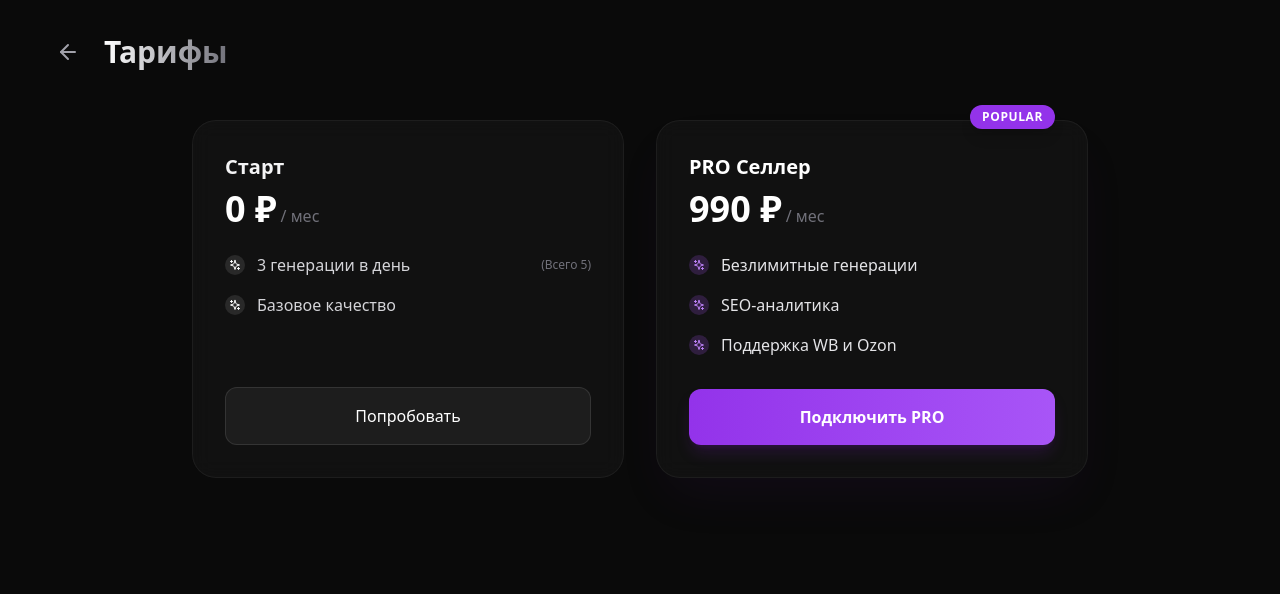
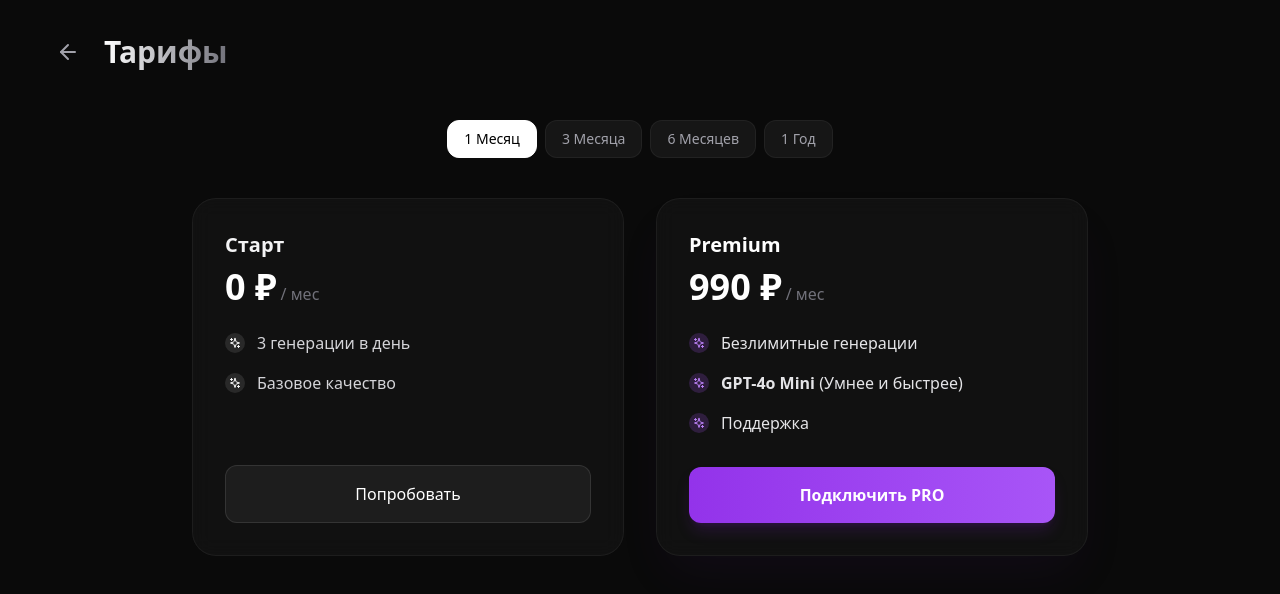
Before and after one commit to Samvel369/wb-ai-scribe, a Next.js app: page /pricing in a window 1280 px wide. Shown: the top 594 px of the page. Built offline with nearby package versions, Linux system fonts and the light colour scheme.

Commit message:
допилил сайт, предварительно готовк подключения в хостинг! 16.02.2026

```diff
--- a/src/app/api/generate/route.ts
+++ b/src/app/api/generate/route.ts
@@ -4,10 +4,10 @@ import { createRouteHandlerClient } from "@supabase/auth-helpers-nextjs";
 import { cookies } from "next/headers";
 
 // Инициализация клиента
-// Используем переменную окружения AI_BASE_URL для переключения между провайдерами (OpenAI, VseGPT, ProxyAPI)
+// Используем переменную окружения OPENAI_BASE_URL для перечеключения между провайдерами (OpenAI, VseGPT, ProxyAPI)
 const openai = new OpenAI({
-    apiKey: process.env.AI_API_KEY || "dummy",
-    baseURL: process.env.AI_BASE_URL || "https://api.openai.com/v1",
+    apiKey: process.env.OPENAI_API_KEY || "dummy",
+    baseURL: process.env.OPENAI_BASE_URL || "https://api.openai.com/v1",
 });
 
 export async function POST(req: Request) {
@@ -21,9 +21,13 @@ export async function POST(req: Request) {
         const { data: { session }, error: sessionError } = await supabase.auth.getSession();
 
         if (sessionError || !session) {
-            // Если нет сессии и не демо режим - ошибка
-            if (!process.env.AI_API_KEY || process.env.AI_API_KEY === "dummy") {
-                // Demo mode logic continues below...
+            // Если нет сессии и не демо режим (проверяем по наличию реального ключа)
+            if (!process.env.OPENAI_API_KEY) {
+                // Если ключа нет, то это демо режим без авторизации (теоретически)
+                // Но у нас логика завязана на пользователях.
+                // Если мы хотим пускать гостей - это отдельная история.
+                // Пока считаем что без ключа и без сессии - нельзя.
+                return NextResponse.json({ error: "Unauthorized" }, { status: 401 });
             } else {
                 return NextResponse.json({ error: "Unauthorized" }, { status: 401 });
             }
@@ -59,13 +63,25 @@ export async function POST(req: Request) {
         // Логика поддневного лимита
         const FREE_LIMIT = 3;
 
-        if (userId && profile && !profile.is_premium) {
+        // Если пользователь Premium, пропускаем проверку лимитов
+        const isPremium = profile?.is_premium === true;
+
+        if (userId && profile && !isPremium) {
             const now = new Date();
             const lastReset = profile.last_reset_at ? new Date(profile.last_reset_at) : new Date(0);
 
-            // Сбрасываем счетчик, если наступил новый день (по UTC или локальному времени сервера)
-            // Простое сравнение по дате
-            if (now.toDateString() !== lastReset.toDateString()) {
+            // Логирование для отладки
+            console.log("Checking limits for user:", userId);
+            console.log("Current time (UTC):", now.toISOString());
+            console.log("Last reset (UTC):", lastReset.toISOString());
+            console.log("Current Count:", profile.generation_count);
+
+            // Сравниваем только дату (YYYY-MM-DD) в UTC
+            const isSameDay = now.toISOString().split('T')[0] === lastReset.toISOString().split('T')[0];
+            console.log("Is same day (UTC):", isSameDay);
+
+            if (!isSameDay) {
+                console.log("Resetting daily limit...");
                 const { error: resetError } = await supabase
                     .from('profiles')
                     .update({ generation_count: 0, last_reset_at: now.toISOString() })
@@ -73,10 +89,16 @@ export async function POST(req: Request) {
 
                 if (!resetError) {
                     profile.generation_count = 0;
+                    console.log("Limit reset successful");
+                } else {
+                    console.error("Error resetting limit:", resetError);
                 }
+            } else {
+                console.log("Limit update not required");
             }
 
             if (profile.generation_count >= FREE_LIMIT) {
+                console.log("Limit reached!");
                 return NextResponse.json(
                     { error: "Limit reached", limitReached: true },
                     { status: 403 }
@@ -84,25 +106,14 @@ export async function POST(req: Request) {
             }
         }
 
-        // Проверка логики: Если ключ не установлен или равен 'dummy', возвращаем демо-ответ
-        if (!process.env.AI_API_KEY || process.env.AI_API_KEY === "dummy") {
-            // ... existing demo logic ...
-            // Имитация задержки для реалистичности
-            await new Promise((resolve) => setTimeout(resolve, 1500));
-            const mockDescription = generateMockDescription(name, features, marketplace);
-
-            // Попытка сохранить даже демо-результат
-            if (userId) {
-                await Promise.all([
-                    saveToHistory(name, features, marketplace, tone, mockDescription),
-                    supabase.rpc('increment_generation_count', { user_id: userId })
-                ]);
-            }
-
-            return NextResponse.json({
-                description: mockDescription,
-                isMock: true
-            });
+        // Проверка логики: Если ключ не установлен, возвращаем ошибку (демо режим "без ключа" убираем, так как юзер хочет рабочий сервис)
+        // Или оставляем демо-заглушку если ключа реально нет?
+        // Юзер просил исправить ключ. Используем OPENAI_API_KEY.
+        if (!process.env.OPENAI_API_KEY) {
+            return NextResponse.json(
+                { error: "Server misconfigured: OPENAI_API_KEY missing" },
+                { status: 500 }
+            );
         }
 
 
@@ -143,14 +154,21 @@ export async function POST(req: Request) {
 
         // 4. Сохраняем в историю и обновляем счетчик
         if (userId) {
-            await Promise.all([
-                saveToHistory(name, features, marketplace, tone, description),
-                supabase.rpc('increment_generation_count', { user_id: userId })
-            ]);
+            // Сохраняем генерацию
+            await saveToHistory(name, features, marketplace, tone, description);
+
+            // Если НЕ премиум, увеличиваем счетчик
+            if (!isPremium) {
+                const { error: rpcError } = await supabase.rpc('increment_generation_count', { user_id: userId });
+                if (rpcError) {
+                    console.error("Error incrementing count:", rpcError);
+                    // Можно решить, блокировать ли выдачу результата, если счетчик не обновился.
+                    // Обычно лучше отдать результат, но залогировать проблему.
+                }
+            }
         }
 
         return NextResponse.json({ description, isMock: false });
-
 
     } catch (error) {
         console.error("AI Error:", error);
--- a/src/app/app/page.tsx
+++ b/src/app/app/page.tsx
@@ -152,13 +152,16 @@ export default function App() {
 
             const data = await response.json();
 
-            // Simulate typing effect for "AI" feel
+            // Simulate typing effect for "AI" feel (Faster)
             const text = data.description;
             let i = 0;
             const interval = setInterval(() => {
                 setResult((prev) => text.slice(0, i + 1));
-                i++;
-                if (i >= text.length) clearInterval(interval);
+                i += 10; // Speed up: 10 chars per tick instead of 1
+                if (i >= text.length) {
+                    setResult(text);
+                    clearInterval(interval);
+                }
             }, 5); // Speed of typing
 
             // Обновляем историю и счетчик после успешной генерации
@@ -204,14 +207,14 @@ export default function App() {
                         <p className="text-zinc-400 mb-6 text-sm text-center">
                             Вы использовали все бесплатные генерации на сегодня (3 шт).
                             <br />
-                            Приходите завтра или перейдите на PRO.
+                            Приходите завтра или перейдите на Premium.
                         </p>
                         <div className="flex gap-3 flex-col">
                             <Link
                                 href="/pricing"
                                 className="w-full py-3 rounded-xl bg-gradient-to-r from-purple-600 to-indigo-600 text-white font-bold text-center hover:opacity-90 transition"
                             >
-                                Перейти на PRO
+                                Перейти на Premium
                             </Link>
                             <button
                                 onClick={() => setShowLimitModal(false)}
@@ -262,6 +265,14 @@ export default function App() {
                 </div>
                 {user && (
                     <div className="flex items-center gap-4">
+                        <div className={`flex items-center gap-2 px-3 py-1.5 rounded-lg border text-xs font-medium transition ${isPremium
+                            ? "bg-purple-900/50 border-purple-500/50 text-purple-200 shadow-[0_0_10px_rgba(168,85,247,0.3)]"
+                            : "bg-white/5 border-white/10 text-zinc-500"
+                            }`}>
+                            <Sparkles className={`w-3 h-3 ${isPremium ? "text-purple-400 fill-purple-400" : "text-zinc-600"}`} />
+                            <span className={isPremium ? "text-purple-100" : "text-zinc-600"}>Premium</span>
+                        </div>
+
                         <Link
                             href="/pricing"
                             className="hidden md:flex items-center gap-2 px-3 py-1.5 rounded-lg bg-gradient-to-r from-purple-900/50 to-purple-800/50 border border-purple-500/30 hover:border-purple-500/60 transition text-xs font-medium text-purple-200"
--- a/src/app/page.tsx
+++ b/src/app/page.tsx
@@ -163,9 +163,8 @@ export default function Home() {
             </div>
 
             {/* Pro Plan */}
-            <div className="glass-card p-8 rounded-2xl flex flex-col border-purple-500/50 relative overflow-hidden">
-              <div className="absolute top-0 right-0 px-4 py-1 bg-purple-600 text-xs font-bold rounded-bl-xl">POPULAR</div>
-              <h3 className="text-xl font-bold mb-2">PRO Селлер</h3>
+            <div className="glass-card p-8 rounded-2xl flex flex-col border-purple-500/50 relative overflow-hidden group hover:border-purple-500/80 transition duration-300">
+              <h3 className="text-xl font-bold mb-2">Premium</h3>
               <div className="text-3xl font-bold mb-6">990 ₽ <span className="text-sm font-normal text-zinc-500">/ мес</span></div>
               <ul className="space-y-4 mb-8 flex-1">
                 <li className="flex items-center gap-2 text-white">
@@ -174,19 +173,19 @@ export default function Home() {
                 </li>
                 <li className="flex items-center gap-2 text-white">
                   <Sparkles className="w-4 h-4 text-purple-400" />
-                  SEO-аналитика
+                  GPT-4o Mini (Умнее и быстрее)
                 </li>
                 <li className="flex items-center gap-2 text-white">
                   <Sparkles className="w-4 h-4 text-purple-400" />
-                  Поддержка WB и Ozon
+                  Поддержка
                 </li>
               </ul>
-              <button
+              <Link
+                href="/pricing"
                 className="w-full py-3 rounded-xl bg-gradient-to-r from-purple-600 to-fuchsia-600 text-white font-bold text-center hover:opacity-90 transition shadow-lg shadow-purple-900/20"
-                onClick={() => alert('Оплата будет доступна после запуска!')} // Mock payment
               >
                 Подключить PRO
-              </button>
+              </Link>
             </div>
           </div>
         </div>
--- a/src/app/pricing/page.tsx
+++ b/src/app/pricing/page.tsx
@@ -1,18 +1,29 @@
 "use client";
 
-import { Check, Sparkles, ArrowLeft } from "lucide-react";
+import { useState } from "react";
+import { Check, Sparkles, ArrowLeft, Zap } from "lucide-react";
 import Link from "next/link";
 import { useRouter } from "next/navigation";
 
+type BillingCycle = '1m' | '3m' | '6m' | '1y';
+
+const TARIFFS = {
+    '1m': { price: 990, label: '/ мес', savings: null },
+    '3m': { price: 2490, label: '/ 3 мес', savings: 'Выгода 15%' },
+    '6m': { price: 4790, label: '/ 6 мес', savings: 'Выгода 20%' },
+    '1y': { price: 8990, label: '/ год', savings: 'Выгода 25%' },
+};
+
 export default function PricingPage() {
     const router = useRouter();
+    const [cycle, setCycle] = useState<BillingCycle>('1m');
 
     const handleSubscribe = async (plan: string) => {
         if (plan === 'free') {
             router.push('/app');
         } else {
-            alert("Интеграция с RoboKassa в процессе...");
-            // TODO: Redirect to payment
+            alert(`Подключение тарифа на ${TARIFFS[cycle].label} (ID: ${cycle}) в процесссе...`);
+            // TODO: Pay with RoboKassa
         }
     };
 
@@ -20,13 +31,34 @@ export default function PricingPage() {
         <div className="min-h-screen bg-[#0a0a0a] text-white p-4 font-sans">
             <div className="max-w-[1200px] mx-auto">
                 {/* Header */}
-                <div className="flex items-center gap-4 mb-12 pt-4 pl-2">
+                <div className="flex flex-col md:flex-row items-center justify-between mb-12 pt-4 pl-2 gap-6">
+                    <div className="flex items-center gap-4 self-start md:self-auto">
                         <Link href="/" className="p-2 rounded-full hover:bg-white/5 transition text-zinc-400 hover:text-white">
                             <ArrowLeft className="w-6 h-6" />
                         </Link>
                         <h1 className="text-3xl font-bold bg-clip-text text-transparent bg-gradient-to-r from-white to-zinc-500">
                             Тарифы
                         </h1>
+                    </div>
+                </div>
+
+                {/* Period Selector */}
+                <div className="flex flex-wrap justify-center gap-2 mb-10 max-w-4xl mx-auto">
+                    {(['1m', '3m', '6m', '1y'] as const).map((c) => (
+                        <button
+                            key={c}
+                            onClick={() => setCycle(c)}
+                            className={`px-4 py-2 rounded-xl text-sm font-medium transition border ${cycle === c
+                                ? "bg-white text-black border-white"
+                                : "bg-white/5 text-zinc-400 border-white/5 hover:bg-white/10"
+                                } relative`}
+                        >
+                            {c === '1m' && "1 Месяц"}
+                            {c === '3m' && "3 Месяца"}
+                            {c === '6m' && "6 Месяцев"}
+                            {c === '1y' && "1 Год"}
+                        </button>
+                    ))}
                 </div>
 
                 <div className="grid md:grid-cols-2 gap-8 max-w-4xl mx-auto">
@@ -46,13 +78,7 @@ export default function PricingPage() {
                                     <Sparkles className="w-3 h-3 text-white" />
                                 </div>
                                 <span>3 генерации в день</span>
-                                {/* Note: We actually implemented 5 total for now, but text says 3/day as per design request?
-                                    Let's match the implemented reality or the design?
-                                    User said "like the screenshot". Screenshot says "3 gen/day".
-                                    Our logic is "5 total". I'll write "5 бесплатных генераций" to be honest, or "Демо режим"
-                                    Let's stick to the Screenshot text for visuals but maybe tweak slightly for truth.
-                                */}
-                                <span className="text-xs text-zinc-500 ml-auto">(Всего 5)</span>
+                                {/* <span className="text-xs text-zinc-500 ml-auto">(Всего 5)</span> */}
                             </li>
                             <li className="flex items-center gap-3 text-zinc-300">
                                 <div className="p-1 rounded-full bg-white/10">
@@ -71,17 +97,36 @@ export default function PricingPage() {
                     </div>
 
                     {/* PRO Plan */}
-                    <div className="glass-card p-8 rounded-3xl border border-purple-500/30 relative flex flex-col hover:border-purple-500/50 transition duration-300 shadow-2xl shadow-purple-900/10">
-                        <div className="absolute -top-4 right-8 bg-purple-600 px-3 py-1 rounded-full text-xs font-bold tracking-wider uppercase shadow-lg">
-                            Popular
+                    <div className="glass-card p-8 rounded-3xl border border-purple-500/30 relative flex flex-col hover:border-purple-500/50 transition duration-300 shadow-2xl shadow-purple-900/10 group">
+                        {cycle === '1y' && (
+                            <div className="absolute -top-4 right-8 bg-purple-600 px-3 py-1 rounded-full text-xs font-bold tracking-wider uppercase shadow-lg flex items-center gap-1">
+                                <Zap className="w-3 h-3 fill-current" />
+                                ХИТ ПРОДАЖ
                             </div>
+                        )}
 
-                        <div className="mb-6">
-                            <h3 className="text-xl font-bold mb-2 text-white">PRO Селлер</h3>
+                        <div className="mb-6 relative">
+                            <h3 className="text-xl font-bold mb-2 text-white flex items-center gap-2">
+                                Premium
+                                {TARIFFS[cycle].savings && (
+                                    <span className="text-xs font-normal bg-green-500/20 text-green-400 border border-green-500/30 px-2 py-0.5 rounded-full">
+                                        {TARIFFS[cycle].savings}
+                                    </span>
+                                )}
+                            </h3>
                             <div className="flex items-baseline gap-1">
-                                <span className="text-4xl font-bold">990 ₽</span>
-                                <span className="text-zinc-500">/ мес</span>
+                                <span className="text-4xl font-bold transition-all duration-300">
+                                    {TARIFFS[cycle].price} ₽
+                                </span>
+                                <span className="text-zinc-500 transition-all duration-300">
+                                    {TARIFFS[cycle].label}
+                                </span>
                             </div>
+                            {cycle === '1y' && (
+                                <p className="text-xs text-zinc-400 mt-1">
+                                    (~750 ₽ / мес)
+                                </p>
+                            )}
                         </div>
 
                         <ul className="space-y-4 mb-8 flex-1">
@@ -95,19 +140,19 @@ export default function PricingPage() {
                                 <div className="p-1 rounded-full bg-purple-500/20">
                                     <Sparkles className="w-3 h-3 text-purple-400" />
                                 </div>
-                                <span>SEO-аналитика</span>
+                                <span><b>GPT-4o Mini</b> (Умнее и быстрее)</span>
                             </li>
                             <li className="flex items-center gap-3 text-zinc-200">
                                 <div className="p-1 rounded-full bg-purple-500/20">
                                     <Sparkles className="w-3 h-3 text-purple-400" />
                                 </div>
-                                <span>Поддержка WB и Ozon</span>
+                                <span>Поддержка</span>
                             </li>
                         </ul>
 
                         <button
                             onClick={() => handleSubscribe('pro')}
-                            className="w-full py-4 rounded-xl bg-gradient-to-r from-purple-600 to-purple-500 hover:from-purple-500 hover:to-purple-400 transition font-bold text-white shadow-lg shadow-purple-900/30"
+                            className="w-full py-4 rounded-xl bg-gradient-to-r from-purple-600 to-purple-500 hover:from-purple-500 hover:to-purple-400 transition font-bold text-white shadow-lg shadow-purple-900/30 group-hover:scale-[1.02] transform duration-200"
                         >
                             Подключить PRO
                         </button>
```
Also changed, not shown: 1 other file (tests, documents, lock files or other folders). Lines whose indentation alone changed are shown as unchanged.
